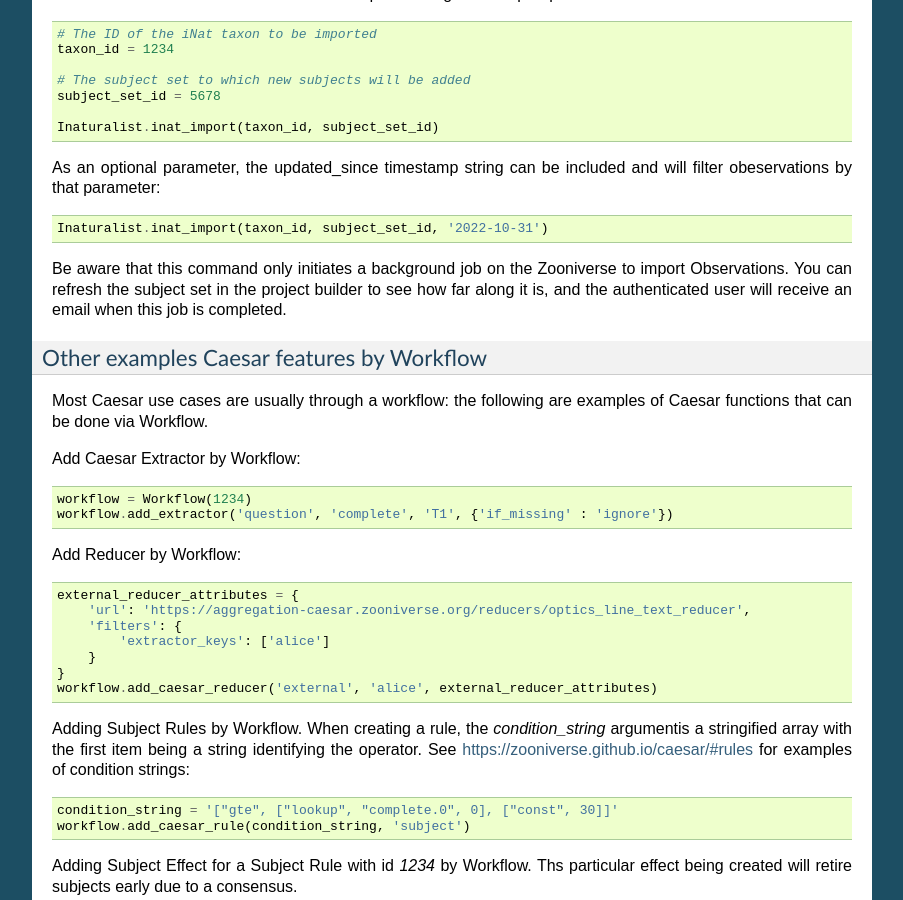
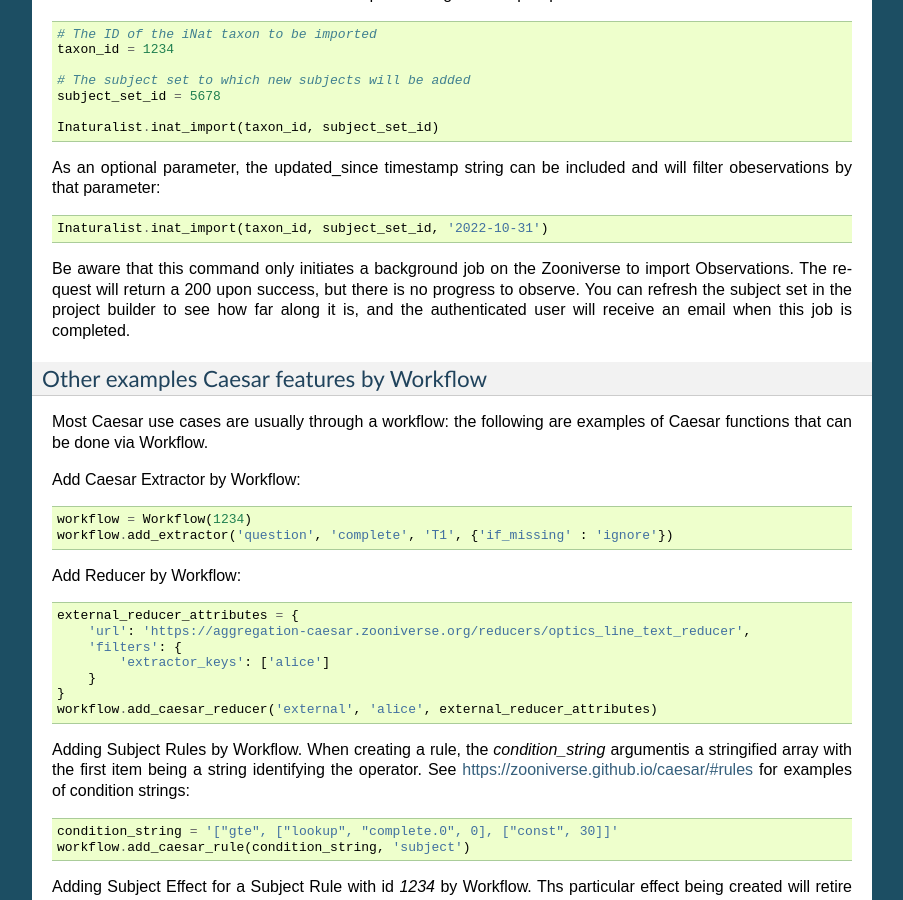
Before and after one commit to zooniverse/panoptes-python-client, a Sphinx documentation site: the page built from docs/user_guide.rst, in a window 1280 px wide and 900 px high, scrolled down 5380 px. Shown: the whole window, without its empty margins (198-1101 px from the left). Built offline with Sphinx 7.4.7, drawn with Linux system fonts in a browser that asks for light colours.

Commit message:
Add details to guide

```diff
--- a/docs/user_guide.rst
+++ b/docs/user_guide.rst
@@ -325,7 +325,8 @@
     Inaturalist.inat_import(taxon_id, subject_set_id, '2022-10-31')
 
 Be aware that this command only initiates a background job on the Zooniverse
-to import Observations. You can refresh the subject set in the project builder
+to import Observations. The request will return a 200 upon success, but there
+is no progress to observe. You can refresh the subject set in the project builder
 to see how far along it is, and the authenticated user will receive an email
 when this job is completed.
 
```
